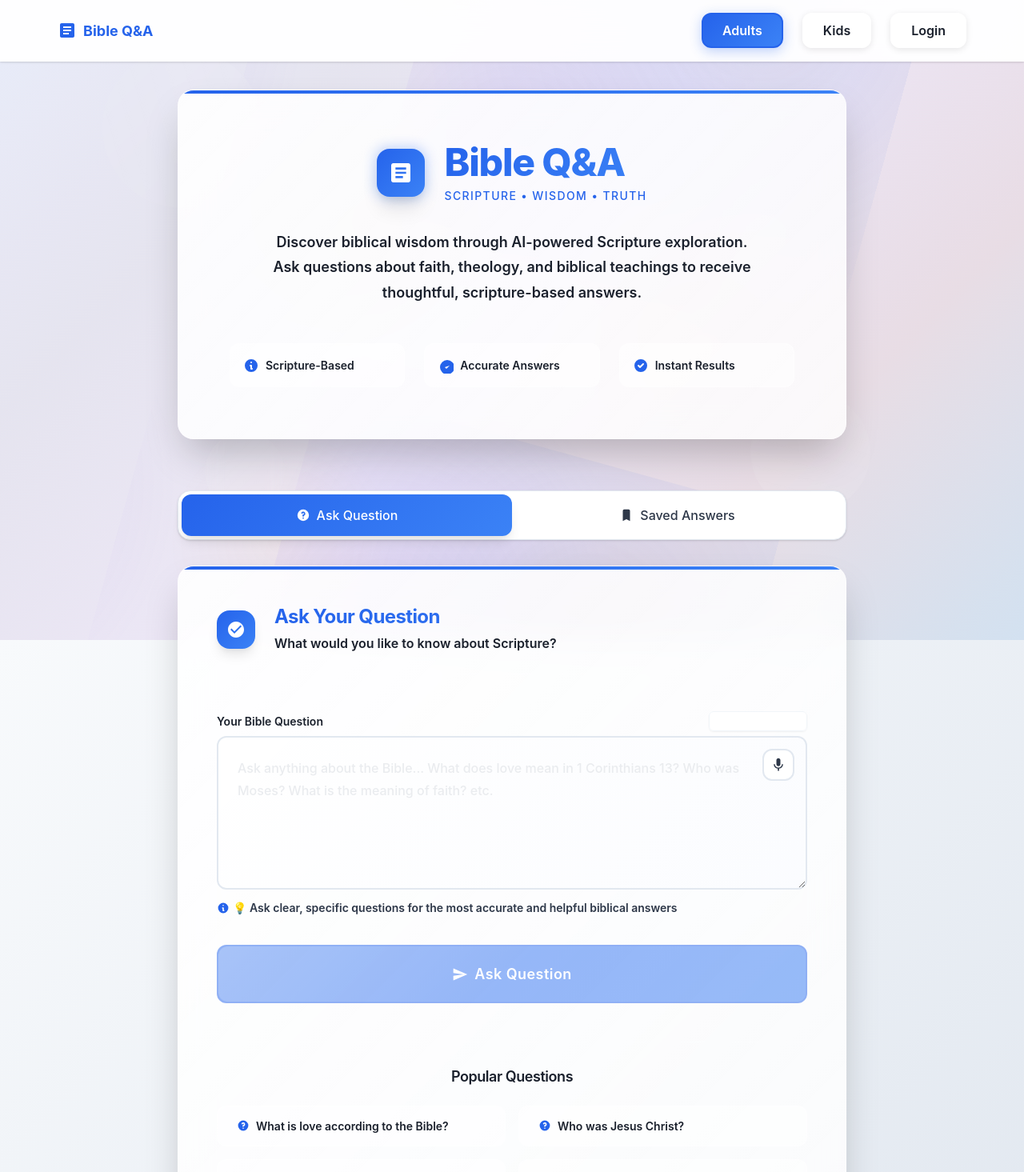
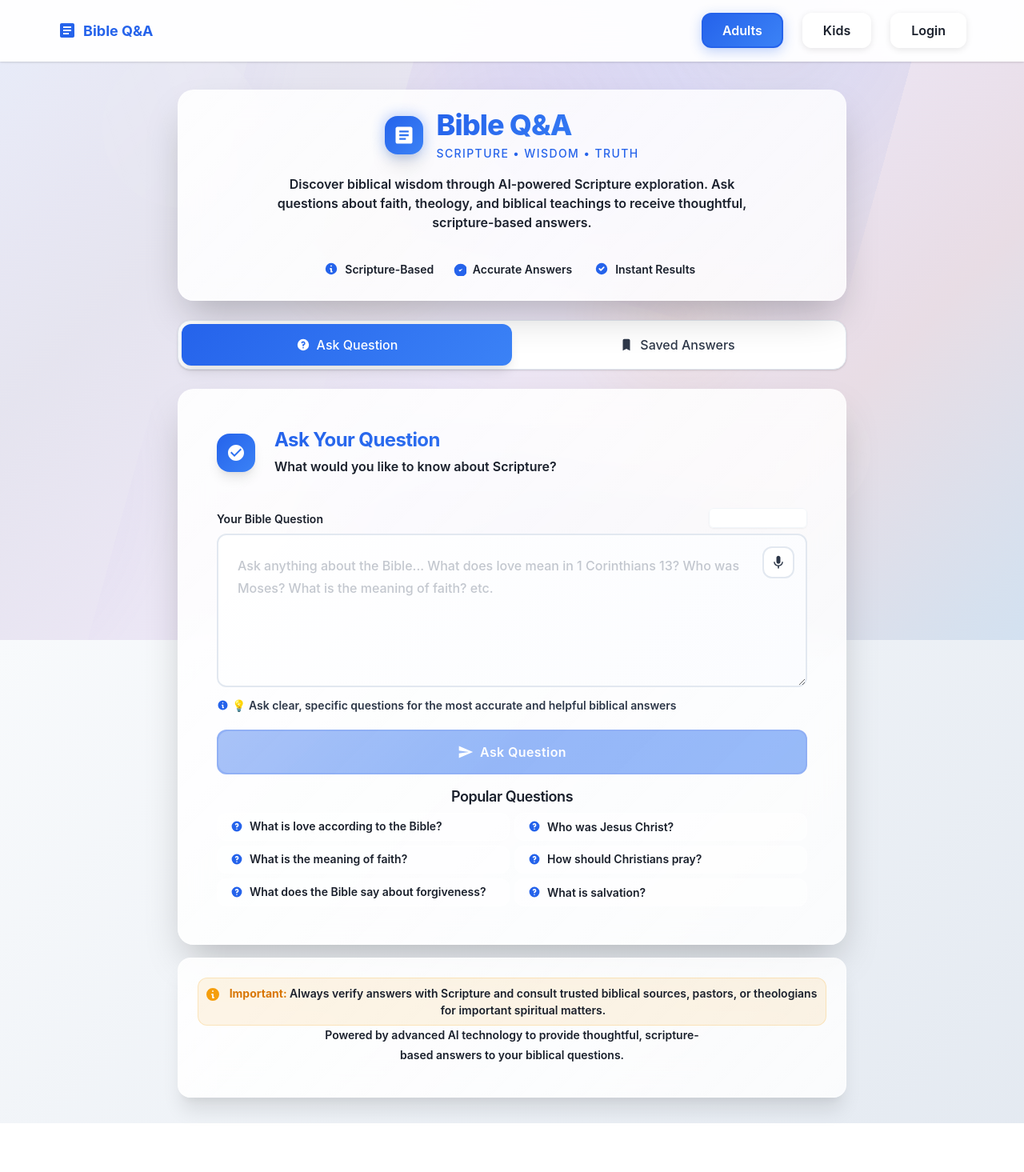
Before and after one commit to tseitzin/bible_qa_frontend, a Vue app: page / in a window 1280 px wide. Shown: the top 1465 px of the page at 80% size. After the commit the page ends 1404 px from the top, so only its background shows below. Built offline with nearby package versions, Linux system fonts and the light colour scheme; no server answers.

Commit message:
Tightened frontend

```diff
--- a/src/components/QuestionForm.vue
+++ b/src/components/QuestionForm.vue
@@ -44,7 +44,7 @@
             type="submit"
             :disabled="loading || !localQuestion.trim()"
             :loading="loading"
-            size="lg"
+            size="md"
             class="submit-button"
           >
             <template v-if="!loading">
@@ -59,7 +59,7 @@
             v-if="localQuestion.trim()"
             type="button"
             variant="ghost"
-            size="lg"
+            size="md"
             @click="clearQuestion"
             :disabled="loading"
             class="clear-button"
@@ -224,22 +224,12 @@ const handleSpeechError = (error) => {
   overflow: hidden;
 }
 
-.question-form::before {
-  content: '';
-  position: absolute;
-  top: 0;
-  left: 0;
-  right: 0;
-  height: 4px;
-  background: var(--gradient-primary);
-}
-
 .form-header {
   display: flex;
   align-items: center;
   gap: var(--spacing-lg);
-  margin-bottom: var(--spacing-2xl);
-  padding-bottom: var(--spacing-lg);
+  margin-bottom: var(--spacing-lg);
+  padding-bottom: var(--spacing-md);
   border-bottom: 1px solid rgba(255, 255, 255, 0.1);
 }
 
@@ -286,7 +276,7 @@ const handleSpeechError = (error) => {
 .form {
   display: flex;
   flex-direction: column;
-  gap: var(--spacing-xl);
+  gap: var(--spacing-md);
 }
 
 .question-input {
@@ -397,8 +387,8 @@ const handleSpeechError = (error) => {
 }
 
 .quick-suggestions {
-  margin-top: var(--spacing-2xl);
-  padding-top: var(--spacing-xl);
+  margin-top: var(--spacing-sm);
+  padding-top: var(--spacing-sm);
   border-top: 1px solid rgba(255, 255, 255, 0.1);
 }
 
@@ -406,21 +396,21 @@ const handleSpeechError = (error) => {
   font-size: var(--font-size-lg);
   font-weight: var(--font-weight-semibold);
   color: #1a202c;
-  margin: 0 0 var(--spacing-lg) 0;
+  margin: 0 0 var(--spacing-sm) 0;
   text-align: center;
 }
 
 .suggestions-grid {
   display: grid;
   grid-template-columns: repeat(auto-fit, minmax(250px, 1fr));
-  gap: var(--spacing-md);
+  gap: 0.375rem; /* 6px - custom tighter spacing */
 }
 
 .suggestion-button {
   display: flex;
   align-items: center;
   gap: var(--spacing-sm);
-  padding: var(--spacing-md) var(--spacing-lg);
+  padding: var(--spacing-sm) var(--spacing-md);
   background: rgba(255, 255, 255, 0.5);
   border: 1px solid rgba(255, 255, 255, 0.3);
   border-radius: var(--border-radius-lg);
--- a/src/components/ui/BaseTextarea.vue
+++ b/src/components/ui/BaseTextarea.vue
@@ -1,5 +1,5 @@
 <template>
-  <div class="textarea-wrapper">
+  <div :class="['textarea-wrapper', { 'textarea-wrapper--dense': dense }]">
     <div v-if="label" class="textarea-label-wrapper">
       <label :for="inputId" class="textarea-label">
         {{ label }}
@@ -11,7 +11,7 @@
     </div>
 
     <div class="textarea-container">
-      <div class="textarea-inner">
+      <div :class="['textarea-inner', { 'textarea-inner--dense': dense }]">
         <textarea
           :id="inputId"
           :value="modelValue"
@@ -57,19 +57,19 @@
       </div>
 
       <!-- Character count (bottom right) -->
-      <div v-if="showCharCount && maxLength && !label" class="char-count-bottom">
+      <div v-if="showCharCount && maxLength && !label" :class="['char-count-bottom', { 'char-count-bottom--dense': dense }]">
         <span :class="charCountClasses">Characters: {{ modelValue.length }}/{{ maxLength }}</span>
       </div>
     </div>
 
-    <div v-if="helpText" :id="`${inputId}-help`" class="help-text">
+    <div v-if="helpText" :id="`${inputId}-help`" :class="['help-text', { 'help-text--dense': dense }]">
       <svg class="help-icon" viewBox="0 0 20 20" fill="currentColor">
         <path fill-rule="evenodd" d="M18 10a8 8 0 11-16 0 8 8 0 0116 0zm-7-4a1 1 0 11-2 0 1 1 0 012 0zM9 9a1 1 0 000 2v3a1 1 0 001 1h1a1 1 0 100-2v-3a1 1 0 00-1-1H9z" clip-rule="evenodd" />
       </svg>
       {{ helpText }}
     </div>
 
-    <div v-if="error" class="error-text">
+    <div v-if="error" :class="['error-text', { 'error-text--dense': dense }]">
       <svg class="error-icon" viewBox="0 0 20 20" fill="currentColor">
         <path fill-rule="evenodd" d="M18 10a8 8 0 11-16 0 8 8 0 0116 0zM8.707 7.293a1 1 0 00-1.414 1.414L8.586 10l-1.293 1.293a1 1 0 101.414 1.414L10 11.414l1.293 1.293a1 1 0 001.414-1.414L11.414 10l1.293-1.293a1 1 0 00-1.414-1.414L10 8.586 8.707 7.293z" clip-rule="evenodd" />
       </svg>
@@ -137,6 +137,10 @@ const props = defineProps({
   isListening: {
     type: Boolean,
     default: false
+  },
+  dense: {
+    type: Boolean,
+    default: false
   }
 })
 
@@ -154,7 +158,8 @@ const textareaClasses = computed(() => ({
   'base-textarea--error': props.error,
   'base-textarea--disabled': props.disabled,
   'base-textarea--floating': props.floatingLabel && props.label,
-  'base-textarea--has-value': props.modelValue.length > 0
+  'base-textarea--has-value': props.modelValue.length > 0,
+  'base-textarea--dense': props.dense
 }))
 
 const floatingLabelClasses = computed(() => ({
@@ -207,6 +212,24 @@ const autoResizeTextarea = (textarea) => {
   gap: var(--spacing-sm);
 }
 
+.textarea-wrapper--dense {
+  gap: 1px;
+}
+
+.textarea-wrapper--dense .textarea-label {
+  font-size: 0.72rem;
+  font-weight: var(--font-weight-medium);
+  line-height: 1.15;
+}
+
+.textarea-wrapper--dense .char-count-header {
+  font-size: 0.62rem;
+}
+
+.textarea-wrapper--dense .char-count-header span {
+  font-weight: var(--font-weight-medium);
+}
+
 .textarea-label-wrapper {
   display: flex;
   justify-content: space-between;
@@ -241,6 +264,10 @@ const autoResizeTextarea = (textarea) => {
   flex-direction: column;
 }
 
+.textarea-inner--dense {
+  gap: 0;
+}
+
 .base-textarea {
   width: 100%;
   padding: var(--spacing-lg);
@@ -258,6 +285,19 @@ const autoResizeTextarea = (textarea) => {
   position: relative;
   z-index: 1;
   font-weight: var(--font-weight-medium);
+}
+
+.base-textarea--dense {
+  padding: 5px 36px 5px 6px;
+  font-size: 0.82rem;
+  line-height: 1.2;
+}
+
+.textarea-wrapper--dense .speech-button {
+  top: 5px;
+  right: 5px;
+  width: 26px;
+  height: 26px;
 }
 
 .speech-button {
@@ -308,8 +348,14 @@ const autoResizeTextarea = (textarea) => {
   height: 20px;
 }
 
+.textarea-wrapper--dense .speech-button svg {
+  width: 15px;
+  height: 15px;
+}
+
 .base-textarea::placeholder {
-  color: #eaecef;
+  color: #9ca3af;
+  opacity: 0.6;
   transition: all var(--transition-fast);
 }
 
@@ -400,6 +446,11 @@ const autoResizeTextarea = (textarea) => {
   z-index: 2;
 }
 
+.char-count-bottom--dense {
+  bottom: 3px;
+  right: 5px;
+}
+
 .char-count {
   background: var(--color-background);
   padding: var(--spacing-xs) var(--spacing-sm);
@@ -408,6 +459,11 @@ const autoResizeTextarea = (textarea) => {
   color: white;
   font-weight: var(--font-weight-medium);
   box-shadow: var(--shadow-xs);
+}
+
+.textarea-wrapper--dense .char-count {
+  padding: 2px 4px;
+  font-size: 0.62rem;
 }
 
 .char-count--warning {
@@ -432,9 +488,15 @@ const autoResizeTextarea = (textarea) => {
   font-weight: var(--font-weight-semibold);
 }
 
+.help-text--dense {
+  font-size: 0.64rem;
+  padding: 2px 0 3px;
+  gap: 3px;
+}
+
 .help-icon {
-  width: 16px;
-  height: 16px;
+  width: 15px;
+  height: 15px;
   color: var(--color-primary);
   flex-shrink: 0;
 }
@@ -449,9 +511,14 @@ const autoResizeTextarea = (textarea) => {
   padding: var(--spacing-xs) 0;
 }
 
+.error-text--dense {
+  font-size: 0.64rem;
+  padding: 2px 0 3px;
+  gap: 3px;
+}
 .error-icon {
-  width: 16px;
-  height: 16px;
+  width: 15px;
+  height: 15px;
   flex-shrink: 0;
 }
 
--- a/src/views/MainApp.vue
+++ b/src/views/MainApp.vue
@@ -162,27 +162,21 @@
       <footer class="app-footer">
         <div class="footer-content">
           <div class="footer-main">
-            <div class="footer-logo">
-              <svg viewBox="0 0 24 24" fill="currentColor">
-                <path d="M19 3H5c-1.1 0-2 .9-2 2v14c0 1.1.9 2 2 2h14c1.1 0 2-.9 2-2V5c0-1.1-.9-2-2-2zm-5 14H7v-2h7v2zm3-4H7v-2h10v2zm0-4H7V7h10v2z"/>
-              </svg>
-              <span>Bible Q&A</span>
+            <div class="footer-disclaimer">
+              <div class="disclaimer-icon">
+                <svg viewBox="0 0 20 20" fill="currentColor">
+                  <path fill-rule="evenodd" d="M18 10a8 8 0 11-16 0 8 8 0 0116 0zm-7-4a1 1 0 11-2 0 1 1 0 012 0zM9 9a1 1 0 000 2v3a1 1 0 001 1h1a1 1 0 100-2v-3a1 1 0 00-1-1H9z" clip-rule="evenodd" />
+                </svg>
+              </div>
+              <p>
+                <strong>Important:</strong> Always verify answers with Scripture and consult trusted biblical sources,
+                pastors, or theologians for important spiritual matters.
+              </p>
             </div>
+
             <p class="footer-description">
               Powered by advanced AI technology to provide thoughtful, scripture-based answers
               to your biblical questions.
-            </p>
-          </div>
-
-          <div class="footer-disclaimer">
-            <div class="disclaimer-icon">
-              <svg viewBox="0 0 20 20" fill="currentColor">
-                <path fill-rule="evenodd" d="M18 10a8 8 0 11-16 0 8 8 0 0116 0zm-7-4a1 1 0 11-2 0 1 1 0 012 0zM9 9a1 1 0 000 2v3a1 1 0 001 1h1a1 1 0 100-2v-3a1 1 0 00-1-1H9z" clip-rule="evenodd" />
-              </svg>
-            </div>
-            <p>
-              <strong>Important:</strong> Always verify answers with Scripture and consult trusted biblical sources,
-              pastors, or theologians for important spiritual matters.
             </p>
           </div>
         </div>
@@ -498,52 +492,42 @@ onMounted(async () => {
   padding: var(--spacing-xl);
   display: flex;
   flex-direction: column;
-  min-height: calc(100vh - 80px);
+  min-height: calc(100vh - 40px);
   position: relative;
   z-index: 1;
 }
 
 .app-header {
   text-align: center;
-  margin-bottom: var(--spacing-3xl);
+  margin-bottom: var(--spacing-lg);
 }
 
 .header-content {
   background: var(--gradient-card);
   backdrop-filter: blur(20px);
   border-radius: var(--border-radius-2xl);
-  padding: var(--spacing-3xl);
+  padding: var(--spacing-lg) var(--spacing-lg);
   box-shadow: var(--shadow-xl);
   border: 1px solid rgba(255, 255, 255, 0.2);
   position: relative;
   overflow: hidden;
 }
 
-.header-content::before {
-  content: '';
-  position: absolute;
-  top: 0;
-  left: 0;
-  right: 0;
-  height: 4px;
-  background: var(--gradient-primary);
-}
-
 .logo-section {
-  margin-bottom: var(--spacing-2xl);
+  margin-bottom: var(--spacing-md);
 }
 
 .logo-wrapper {
   display: flex;
   align-items: center;
   justify-content: center;
-  gap: var(--spacing-lg);
-  margin-bottom: var(--spacing-xl);
+  gap: var(--spacing-md);
+  margin-bottom: var(--spacing-md);
 }
 
 .logo-icon {
-  width: 60px;
-  height: 60px;
+  width: 48px;
+  height: 48px;
   background: var(--gradient-primary);
   border-radius: var(--border-radius-xl);
   display: flex;
@@ -566,8 +550,8 @@ onMounted(async () => {
 }
 
 .logo-icon svg {
-  width: 32px;
-  height: 32px;
+  width: 28px;
+  height: 28px;
 }
 
 .logo-text {
@@ -575,7 +559,7 @@ onMounted(async () => {
 }
 
 .app-title {
-  font-size: var(--font-size-5xl);
+  font-size: var(--font-size-4xl);
   font-weight: var(--font-weight-extrabold);
   color: var(--color-text-primary);
   margin: 0;
@@ -596,10 +580,10 @@ onMounted(async () => {
 }
 
 .app-subtitle {
-  font-size: var(--font-size-lg);
+  font-size: var(--font-size-base);
   color: #1a202c;
   margin: 0;
-  line-height: var(--line-height-relaxed);
+  line-height: var(--line-height-normal);
   max-width: 600px;
   margin: 0 auto;
   font-weight: var(--font-weight-semibold);
@@ -607,31 +591,30 @@ onMounted(async () => {
 
 .features-grid {
   display: grid;
-  grid-template-columns: repeat(auto-fit, minmax(150px, 1fr));
-  gap: var(--spacing-lg);
-  margin-top: var(--spacing-2xl);
+  grid-template-columns: repeat(auto-fit, minmax(150px, max-content));
+  gap: var(--spacing-md);
+  margin-top: var(--spacing-xl);
+  justify-content: center;
+  justify-items: center;
 }
 
 .feature-item {
   display: flex;
   align-items: center;
   gap: var(--spacing-sm);
-  padding: var(--spacing-md);
-  background: rgba(255, 255, 255, 0.5);
-  border-radius: var(--border-radius-lg);
-  border: 1px solid rgba(255, 255, 255, 0.3);
-  transition: all var(--transition-normal);
-}
-
-.feature-item:hover {
-  background: rgba(255, 255, 255, 0.7);
-  transform: translateY(-2px);
-  box-shadow: var(--shadow-md);
+  padding: var(--spacing-xs) 0;
+  background: transparent;
+  border-radius: 0;
+  border: none;
+  box-shadow: none;
+  cursor: default;
+  justify-content: center;
+  text-align: center;
 }
 
 .feature-icon {
-  width: 20px;
-  height: 20px;
+  width: 18px;
+  height: 18px;
   color: var(--color-primary);
   flex-shrink: 0;
 }
@@ -655,7 +638,7 @@ onMounted(async () => {
 
 .nav-tabs {
   display: flex;
-  margin-bottom: var(--spacing-xl);
+  margin-bottom: var(--spacing-lg);
   background: var(--color-background);
   border: 1px solid var(--color-border);
   border-radius: var(--border-radius-xl);
@@ -722,7 +705,7 @@ onMounted(async () => {
 .content-wrapper {
   display: flex;
   flex-direction: column;
-  gap: var(--spacing-xl);
+  gap: var(--spacing-lg);
   flex: 1;
 }
 
@@ -808,22 +791,22 @@ onMounted(async () => {
 }
 
 .app-footer {
-  margin-top: var(--spacing-3xl);
-  padding-top: var(--spacing-2xl);
+  margin-top: var(--spacing-sm);
+  padding-top: var(--spacing-sm);
 }
 
 .footer-content {
   background: var(--gradient-card);
   backdrop-filter: blur(20px);
   border-radius: var(--border-radius-xl);
-  padding: var(--spacing-2xl);
+  padding: var(--spacing-lg);
   box-shadow: var(--shadow-lg);
   border: 1px solid rgba(255, 255, 255, 0.2);
 }
 
 .footer-main {
   text-align: center;
-  margin-bottom: var(--spacing-xl);
+  margin-bottom: var(--spacing-md);
 }
 
 .footer-logo {
@@ -853,8 +836,8 @@ onMounted(async () => {
 .footer-disclaimer {
   display: flex;
   align-items: flex-start;
-  gap: var(--spacing-md);
-  padding: var(--spacing-lg);
+  gap: var(--spacing-sm);
+  padding: var(--spacing-sm);
   background: rgba(245, 158, 11, 0.1);
   border: 1px solid rgba(245, 158, 11, 0.2);
   border-radius: var(--border-radius-lg);
```
